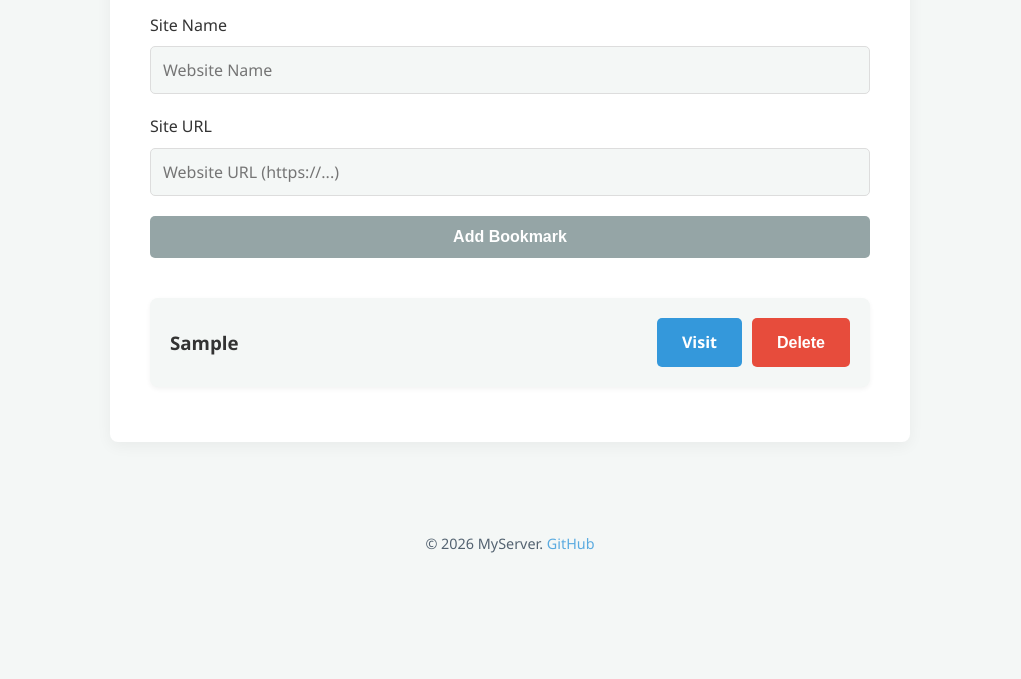
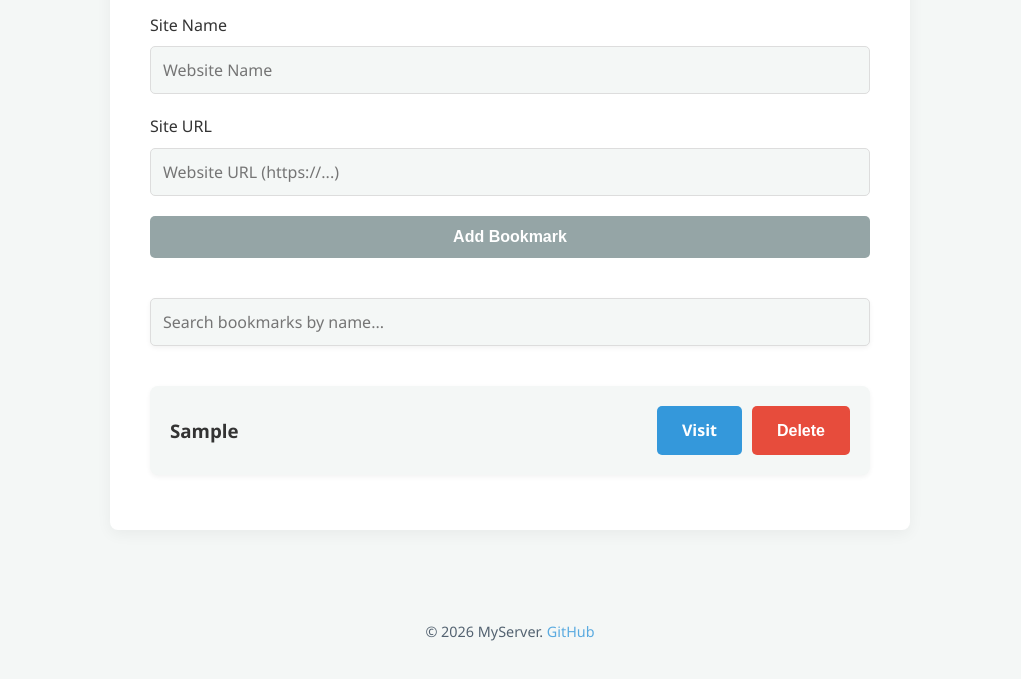
Before and after one commit to nativ670/First-Server, a website: page public/index.html in a window 1280 px wide. Both pictures are taken after typing "Sample", "https://example.com" into the empty fields and a click on the button "Add Bookmark". Shown: the part 229-908 px from the top of the page, without its empty margins (130-1151 px from the left). Before the commit the page ends 824 px from the top, so only its background shows below. Drawn offline with Linux system fonts and the light colour scheme.

Commit message:
add search input field

```diff
--- a/public/index.html
+++ b/public/index.html
@@ -33,6 +33,10 @@
         <button type="submit" class="btn">Add Bookmark</button>
     </form>
 
+    <div class="search-container">
+        <input type="text" id="searchFilter" placeholder="Search bookmarks by name...">
+    </div>
+
     <div id="bookmarksResults" class="bookmarks-list"></div>
 </main>
 
--- a/public/script.js
+++ b/public/script.js
@@ -88,6 +88,9 @@ function deleteBookmark(url) {
 
 // Fetch bookmarks
 function fetchBookmarks() {
+  // Get filter value
+  const filter = document.getElementById('searchFilter').value || '';
+
   // Get bookmarks from localStorage
   const bookmarks = JSON.parse(localStorage.getItem('bookmarks'));
   // Get output id
@@ -96,9 +99,13 @@ function fetchBookmarks() {
   // Build output
   bookmarksResults.innerHTML = '';
   if (bookmarks) {
-    for (let i = 0; i < bookmarks.length; i++) {
-      const name = bookmarks[i].name;
-      const url = bookmarks[i].url;
+    const filteredBookmarks = bookmarks.filter(bookmark =>
+      bookmark.name.toLowerCase().includes(filter.toLowerCase())
+    );
+
+    for (let i = 0; i < filteredBookmarks.length; i++) {
+      const name = filteredBookmarks[i].name;
+      const url = filteredBookmarks[i].url;
 
       bookmarksResults.innerHTML += `
         <div class="bookmark-item">
@@ -113,5 +120,8 @@ function fetchBookmarks() {
   }
 }
 
+// Search filter listener
+document.getElementById('searchFilter').addEventListener('input', fetchBookmarks);
+
 // Initial fetch
 fetchBookmarks();
--- a/public/style.css
+++ b/public/style.css
@@ -101,8 +101,20 @@ h1 {
     text-align: center;
 }
 
-.bookmark-form, .contact-form {
+.bookmark-form, .contact-form, .search-container {
     margin-bottom: 40px;
+}
+
+.search-container input {
+    width: 100%;
+    padding: 12px;
+    border: 1px solid #ddd;
+    border-radius: 5px;
+    background: var(--bg-color);
+    color: var(--text-color);
+    font-size: 1rem;
+    font-family: inherit;
+    box-shadow: 0 2px 5px var(--card-shadow);
 }
 
 .form-group {
```
Also changed, not shown: contacts.json (added, +14 -0 lines).
